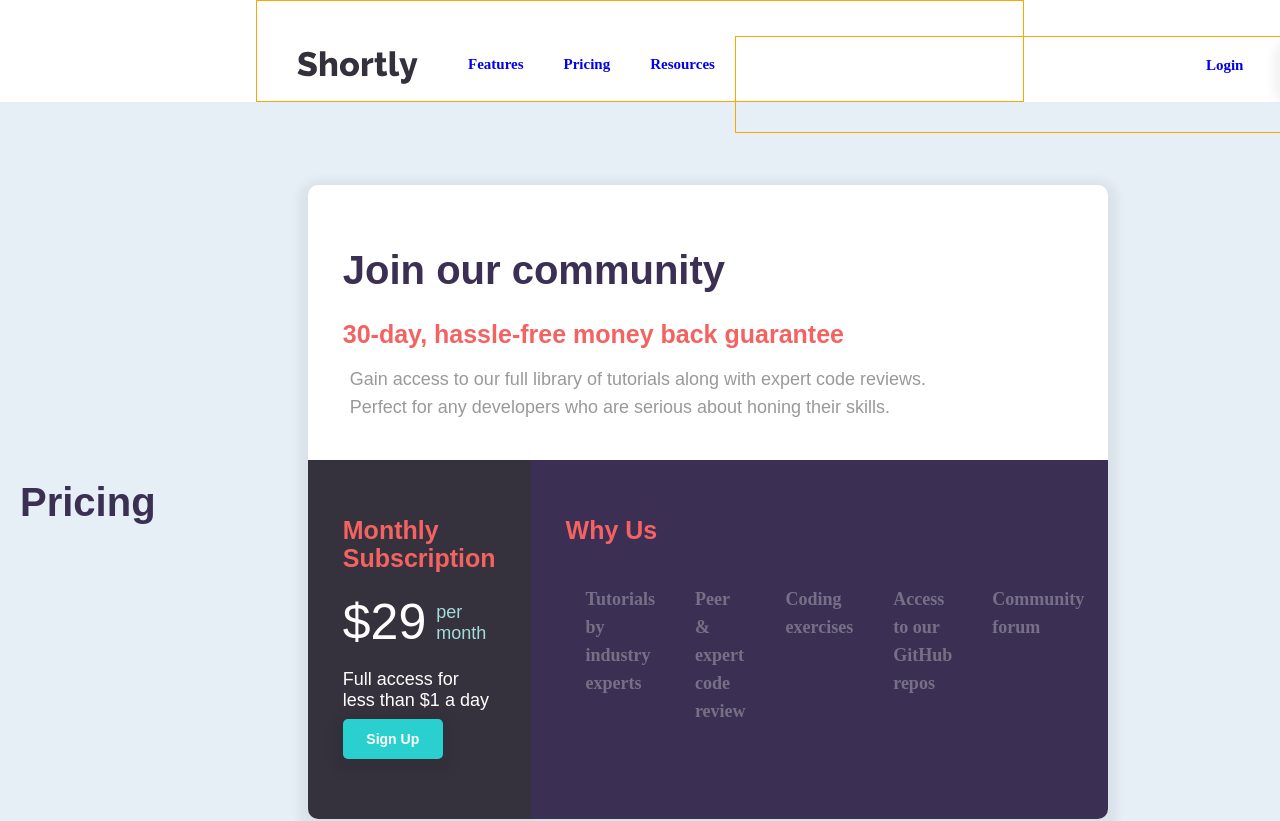
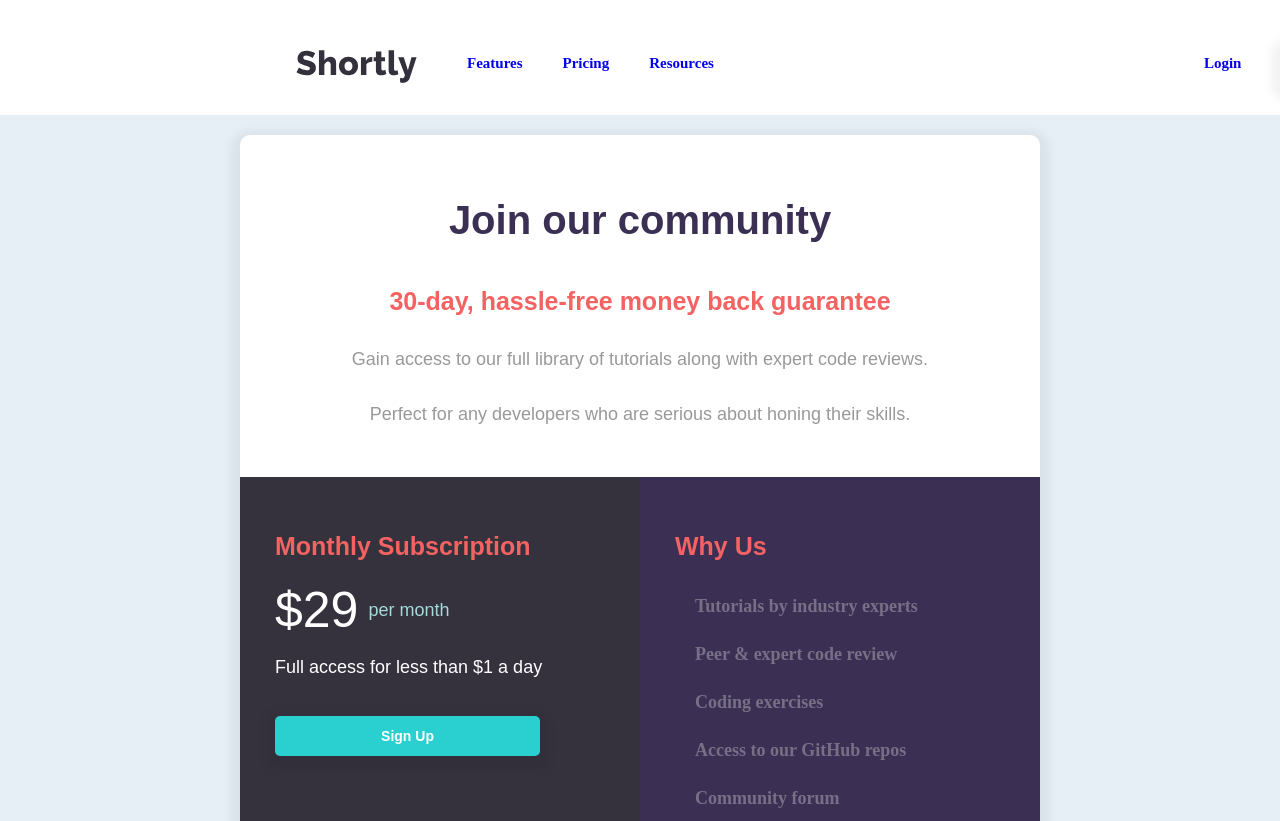
Before and after one commit to erferguson/url-shorty, a React (Create React App) app in the folder shorty-app/: page /pricing in a window 1280 px wide. Shown: the top 821 px of the page. Built offline with nearby package versions, Linux system fonts and the light colour scheme.

Commit message:
pricing > button updated re: width, height spacing

```diff
--- a/shorty-app/src/App.css
+++ b/shorty-app/src/App.css
@@ -359,7 +359,6 @@ nav {
   margin: 0 20%;
   width: auto;
   height: 100px;
-  border: 1px solid orange;
 }
 
 ul {
@@ -385,7 +384,6 @@ li {
 .login-signup {
   display:flex;
   padding: 0 0 0 450px;
-  border: 1px solid orange;
 }
 
 .signup {
@@ -457,6 +455,11 @@ h1 {
   color: hsl(257, 27%, 26%);
   font-size: 40px;
 }
+.pricing-join{
+  display:flex;
+  align-items: center;
+  flex-direction: column;
+}
 h2 {
   color: hsl(0, 87%, 67%);
   font-size: 25px;
@@ -465,10 +468,12 @@ h2 {
 p{
   font-size: 18px;
 }
-
+.pricing-header{
+  margin:17px;
+}
 p.light-black {
   color: #999;
-  margin:7px;
+  margin:17px;
 }
 
 .row {
@@ -482,6 +487,15 @@ p.light-black {
 .cyan {
   background-color:hsl(255, 11%, 22%);
   color: #fff;
+  /* line-height: 40px; */
+  /* display: flex; */
+}
+.btn-pad {
+  padding-top: 30px;
+  width: 265px;
+}
+.btn-price-width{
+  width: 265px;
 }
 .grayish-blue{
   background-color: hsl(257, 27%, 26%);
@@ -494,9 +508,10 @@ p.light-black {
 .pricing-ul{
     padding: 0;
     opacity: 0.6;
+    flex-direction: column;
 }
 .pricing-ul li{
-  line-height: 28px;
+  line-height: 8px;
 }
 
 p.faded {
--- a/shorty-app/src/components/Pricing/Pricing.js
+++ b/shorty-app/src/components/Pricing/Pricing.js
@@ -1,15 +1,16 @@
-import React from 'react'
+import React from "react";
 // import '../../Styles/pricing.css';
 
-function Pricing (){
+function Pricing() {
   return (
     <div className="pricing">
-            <h1>Pricing</h1>
       <main class="container-pricing">
-        <section>
+        <section className="pricing-join">
           <h1>Join our community</h1>
 
-            <h2 class="yellow-text">30-day, hassle-free money back guarantee</h2>
+          <h2 class="pricing-header">
+            30-day, hassle-free money back guarantee
+          </h2>
 
           <p class="light-black">
             Gain access to our full library of tutorials along with expert code
@@ -17,18 +18,23 @@ function Pricing (){
           </p>
 
           <p class="light-black">
-            Perfect for any developers who are serious about honing their skills.
+            Perfect for any developers who are serious about honing their
+            skills.
           </p>
         </section>
         <div class="row">
           <section class="cyan">
             <h2>Monthly Subscription</h2>
 
-            <p class="faded"><span class="big">${29}</span> per month</p>
+            <p class="faded">
+              <span class="big">${29}</span> per month
+            </p>
 
             <p>Full access for less than ${1} a day</p>
 
-            <button class="button">Sign Up</button>
+            <div class="btn-pad">
+                <button class="button btn-price-width">Sign Up</button>
+            </div>
           </section>
 
           <section class="grayish-blue">
@@ -47,7 +53,7 @@ function Pricing (){
         </div>
       </main>
     </div>
-    )
+  );
 }
 
 export default Pricing;
```
Lines whose indentation alone changed are shown as unchanged.
